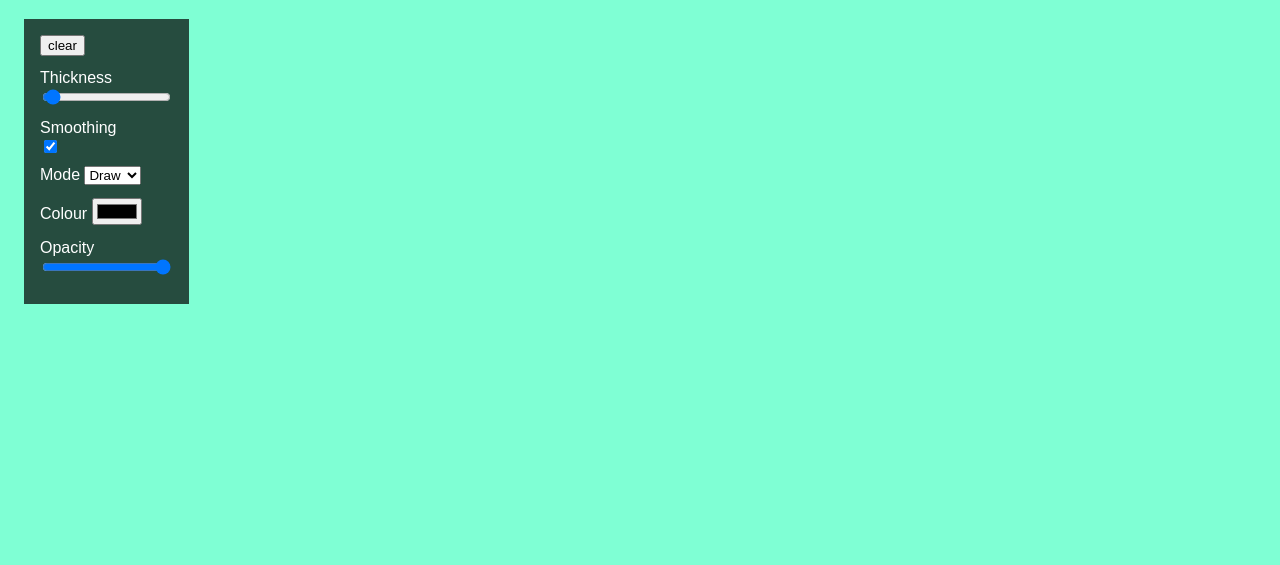
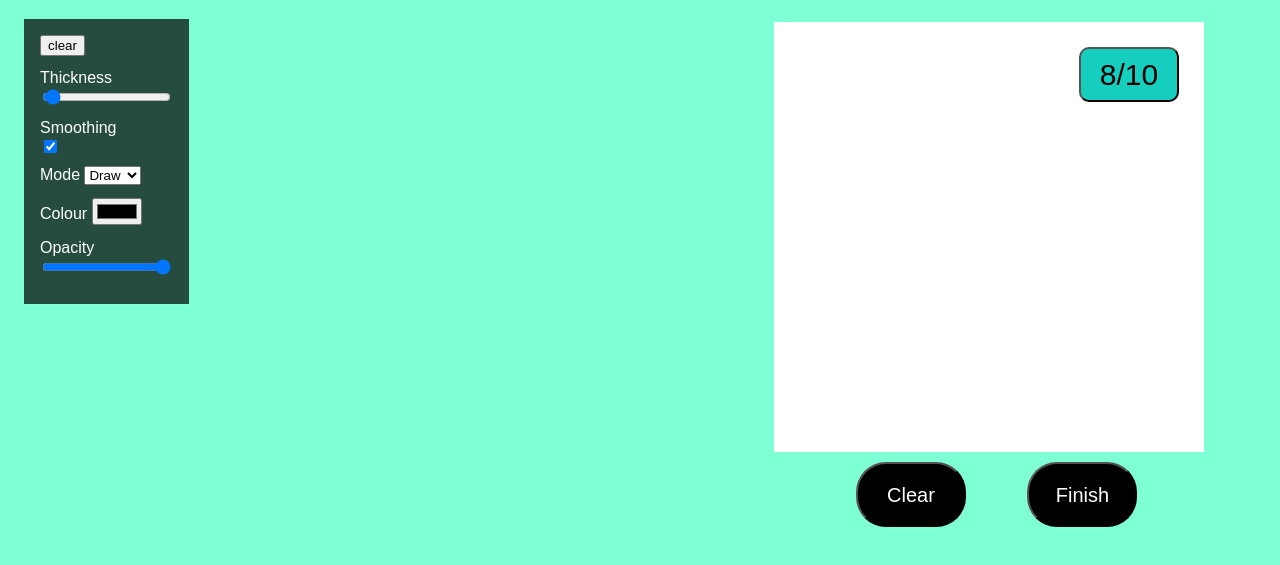
Before and after one commit to james-yun/hoohacks, a plain HTML site: page HooHacks.html in a window 1280 px wide. Shown: the part 85-650 px from the top of the page. Drawn offline with Linux system fonts and the light colour scheme.

Commit message:
added buttons

```diff
--- a/HooHacks.html
+++ b/HooHacks.html
@@ -35,6 +35,46 @@
 					font-size: 1.5em;
 				}
 			}
+			/* white right box to draw in */
+			#rightBox {
+				background-color:white;
+				width: 380px;
+				height: 380px;
+				padding: 25px;
+				margin: 25px;
+				margin-left: 750px;
+			}
+
+			 /* Clear Pad and Finish Buttons */
+			 #myButtons { /* this is for the finish button background static */
+            	background:black;
+            	color: white;
+            	font-size: 20px;
+            	text-decoration: none;
+            	padding: 20px;
+            	margin-top: 360px;
+				margin-left: 57px;
+            	border-radius: 30px;
+				width: 110px;
+				height: 65px;
+        	}
+
+    		#myButtons:hover { /* this is for the active hovering actions of finish button*/
+            	background: rgb(255, 0, 0);
+            	font-size: 35px;
+        	}
+
+			/* score button */
+			#scoreButton {
+				background:rgb(22, 206, 190);
+            	color: black;
+            	font-size: 30px;
+            	margin-top: 0px;
+				margin-left: 280px;
+            	border-radius: 10px;
+				width: 100px;
+				height: 55px;
+			}
 
 			body {
 				background-color: aquamarine;
@@ -68,5 +108,12 @@
 	<script>
 		var atrament = atrament('canvas', window.innerWidth, window.innerHeight);
 	</script>
+		<div id = "rightBox">
+			<button id = "scoreButton" onclick="alert('Your score:')">8/10</button><br>
+			<!-- The Finish Button -->
+			<input id = "myButtons" type="submit" value="Clear" onclick="clearCanvas(canvas,ctx);">
+			<button id = "myButtons" type="button" onclick="alert('what\'s up!')">Finish</button>
+		</div>
+
 </body>
 </html>
```
